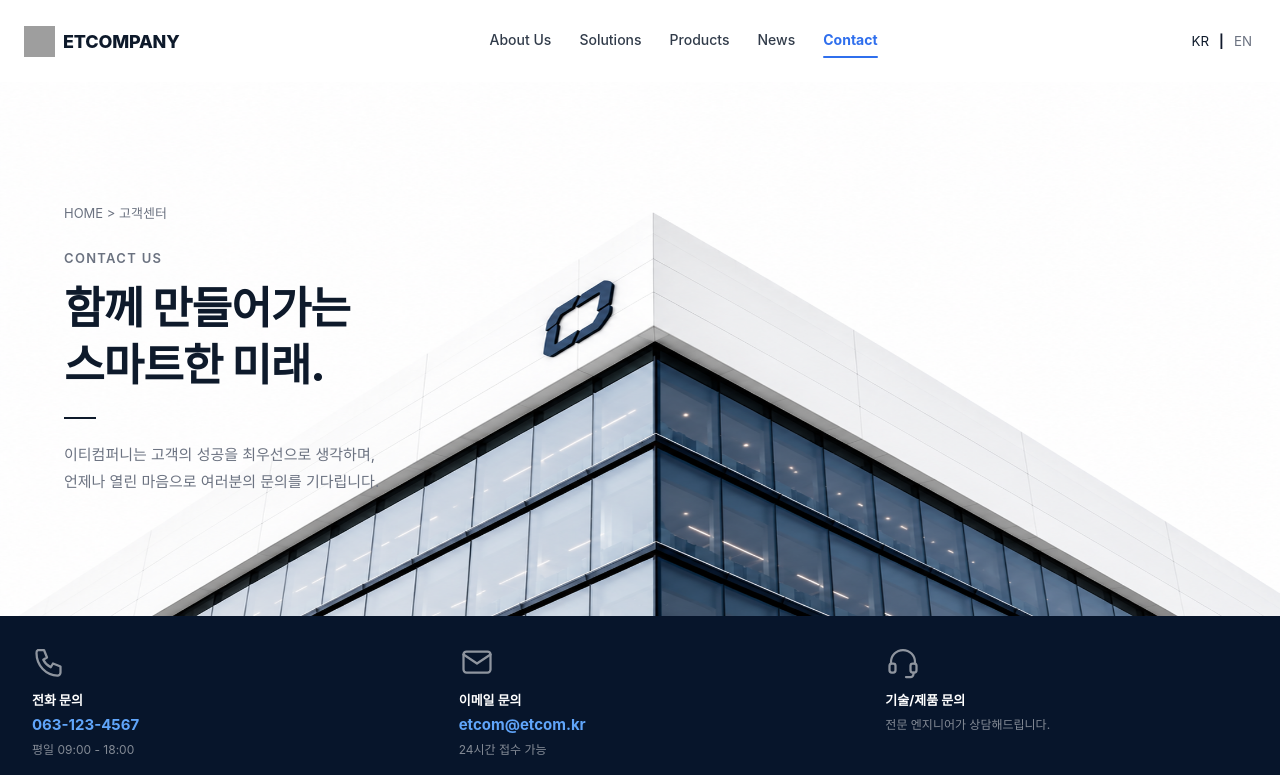
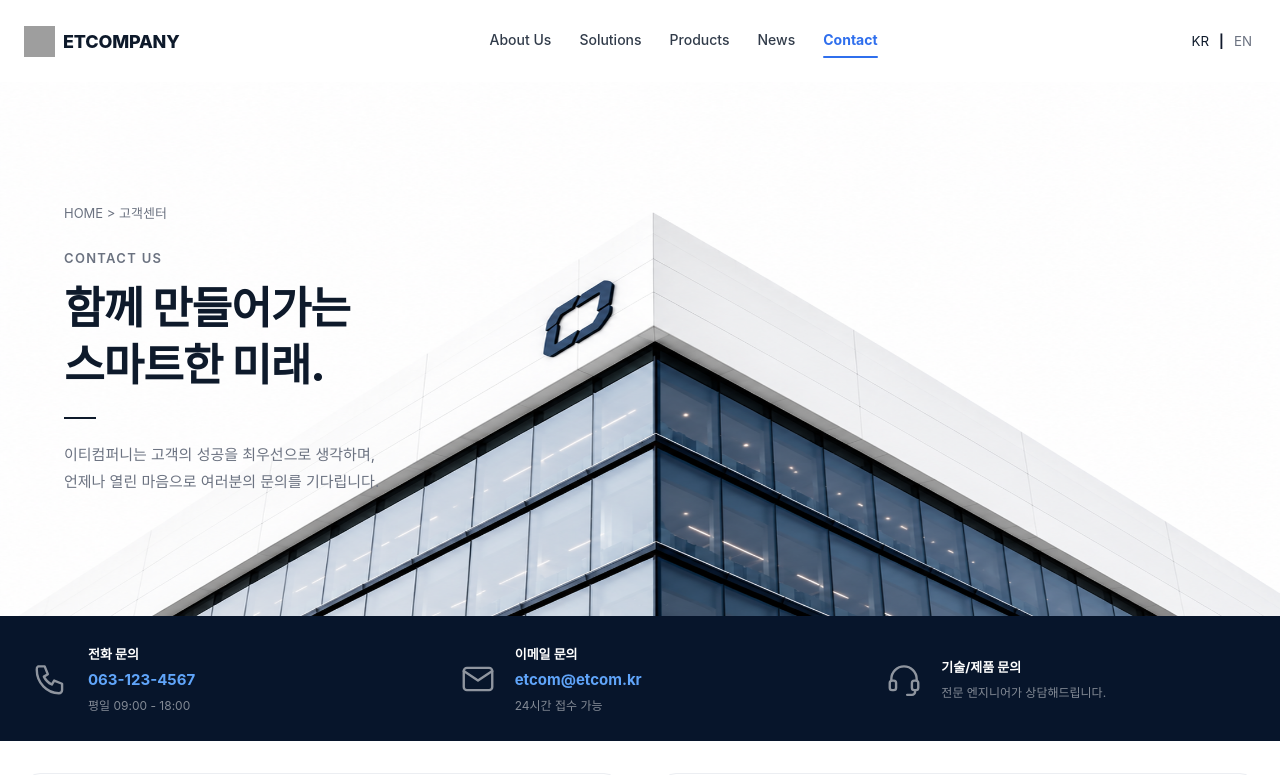
Before and after one commit to UsmanSNT/ETcom, a Next.js app: page /contact in a window 1280 px wide. Shown: the top 775 px of the page. Built offline with nearby package versions, Linux system fonts and the light colour scheme; no server answers; the database is empty; grey boxes are pictures that could not be loaded.

Commit message:
Update project

```diff
--- a/src/app/contact/page.module.css
+++ b/src/app/contact/page.module.css
@@ -93,21 +93,23 @@
 
 .infoCard {
   display: flex;
-  flex-direction: column;
-  gap: 6px;
+  flex-direction: row;
+  align-items: center;
+  gap: 18px;
   padding: 24px 28px;
 }
 
-.infoHead {
+.infoContent {
+  min-width: 0;
   display: flex;
   flex-direction: column;
   align-items: flex-start;
-  gap: 10px;
+  gap: 7px;
 }
 
 .infoIcon {
-  width: 36px;
-  height: 36px;
+  width: 38px;
+  height: 38px;
   color: #fff;
   flex-shrink: 0;
   opacity: .55;
@@ -479,6 +481,10 @@
 }
 
 @media (max-width: 767px) {
+  .infoGrid { padding: 0 16px; }
+  .infoCard { gap: 16px; padding: 20px 4px; }
+  .infoIcon { width: 34px; height: 34px; }
+
   .hero {
     min-height: 420px;
     padding: 48px 20px;
--- a/src/app/contact/page.tsx
+++ b/src/app/contact/page.tsx
@@ -78,27 +78,27 @@ export default function ContactPage() {
       <section className={styles.infoSection}>
         <div className={styles.infoGrid}>
           <div className={styles.infoCard}>
-            <div className={styles.infoHead}>
-              <PhoneIcon className={styles.infoIcon} />
+            <PhoneIcon className={styles.infoIcon} />
+            <div className={styles.infoContent}>
               <span className={styles.infoLabel}>{t.contact.infoTelLabel}</span>
+              <div className={styles.infoValue}>{t.footer.tel}</div>
+              <div className={styles.infoDesc}>{t.contact.infoTelDesc}</div>
             </div>
-            <div className={styles.infoValue}>{t.footer.tel}</div>
-            <div className={styles.infoDesc}>{t.contact.infoTelDesc}</div>
           </div>
           <div className={styles.infoCard}>
-            <div className={styles.infoHead}>
-              <MailIcon className={styles.infoIcon} />
+            <MailIcon className={styles.infoIcon} />
+            <div className={styles.infoContent}>
               <span className={styles.infoLabel}>{t.contact.infoEmailLabel}</span>
+              <div className={styles.infoValue}>{t.footer.email}</div>
+              <div className={styles.infoDesc}>{t.contact.infoEmailDesc}</div>
             </div>
-            <div className={styles.infoValue}>{t.footer.email}</div>
-            <div className={styles.infoDesc}>{t.contact.infoEmailDesc}</div>
           </div>
           <div className={styles.infoCard}>
-            <div className={styles.infoHead}>
-              <HeadsetIcon className={styles.infoIcon} />
+            <HeadsetIcon className={styles.infoIcon} />
+            <div className={styles.infoContent}>
               <span className={styles.infoLabel}>{t.contact.infoSupportLabel}</span>
+              <div className={styles.infoDesc}>{t.contact.infoSupportDesc}</div>
             </div>
-            <div className={styles.infoDesc}>{t.contact.infoSupportDesc}</div>
           </div>
         </div>
       </section>
```
